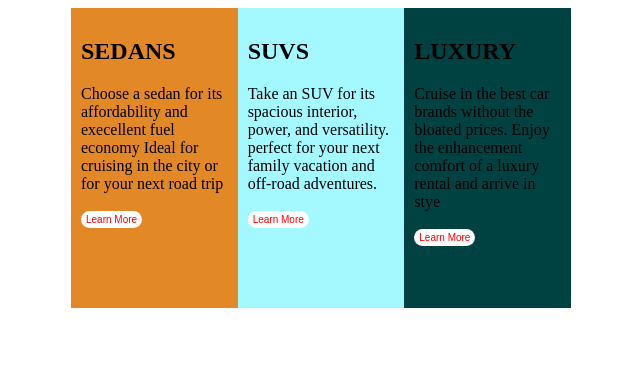
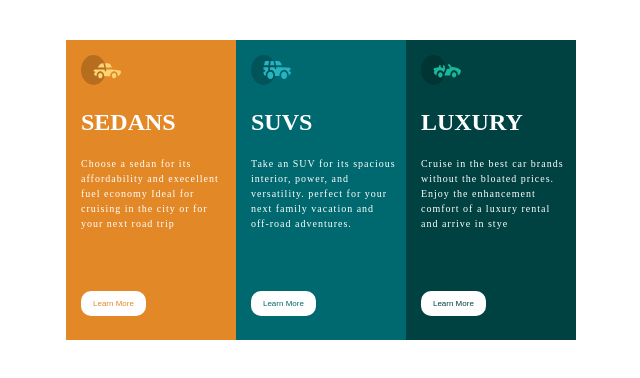
Before and after one commit to NkenfaB/NkenfaB.github.io, a plain HTML site: page index.html in a window 1280 px wide. Shown: the whole page, without its empty margins (319-959 px from the left). Drawn offline with Linux system fonts and the light colour scheme.

Commit message:
complete

```diff
--- a/index.html
+++ b/index.html
@@ -10,25 +10,32 @@
 <body>
     <div class="row">
         <div class="column" style="background-color: #e38826;">
-          <h2>SEDANS</h2>
+
+            <img src="images/icon-sedans.svg" alt="Sedan" width="40" height="30">
+
+          <h2 style="color: #fff;">SEDANS</h2>
           <p>Choose a sedan for its affordability and execellent fuel economy
             Ideal for cruising in the city or for your next road trip
           </p>
-          <button>Learn More</button>
+          <button style="color:#e38826;">Learn More</button>
         </div>
-        <div class="column" style="background-color: #a3f9ff;">
-          <h2>SUVS</h2>
+        <div class="column" style="background-color: #006970;">
+
+            <img src="images/icon-suvs.svg" alt="Sedan" width="40" height="30">
+          <h2 style="color: #fff;">SUVS</h2>
           <p>Take an SUV for its spacious interior, power, and versatility.
             perfect for your next family vacation and off-road adventures.
           </p>
-          <button>Learn More</button>
+          <button style="color:#006970;">Learn More</button>
         </div>
         <div class="column" style="background-color: #004241;">
-          <h2>LUXURY</h2>
+
+            <img src="images/icon-luxury.svg" alt="Sedan" width="40" height="30">
+          <h2 style="color: #fff;">LUXURY</h2>
           <p>Cruise in the best car brands without the bloated prices.
             Enjoy the enhancement comfort of a luxury rental and arrive in stye
           </p>
-          <button>Learn More</button>
+          <button style="color:#004241;">Learn More</button>
         </div>
       </div>
 </body>
--- a/style.css
+++ b/style.css
@@ -2,17 +2,32 @@
   box-sizing: border-box;
 }
 
+img {
+  border-radius: 8px;
+}
+
+p
+{
+  font-size: 10px;
+  color: #fff;
+  font-weight: 400;
+  font-family: Lexend Deca;
+  letter-spacing: 1px;
+  line-height: 15px;
+}
+
 .row{
-  width: 500px;
+  width: 510px;
   height: 300px;
   margin: auto;
+  margin-top: 40px;
 }
 
 /* Create three equal columns that floats next to each other */
 .column {
   float: left;
   width: 33.33%;
-  padding: 10px;
+  padding: 15px 10px 10px 15px;
   height: 300px; /* Should be removed. Only for demonstration */
 }
 
@@ -22,15 +37,47 @@
   display: table;
   clear: both;
 }
+.column {
+  float: left;
+  width: 33.33%;
+  padding: 15px 10px 10px 15px;
+  height: 300px; /* Should be removed. Only for demonstration */
+}
 
 button{
   background-color: #fff;
   border: none;
   border-radius: 10px;
-  color: red;
-  padding: 3px 5px;
+  padding: 8px 12px;
   text-align: center;
   text-decoration: none;
   display: inline-block;
-  font-size: 10px;
+  font-size: 8px;
+  margin-top: 50px;
 }
+
+
+@media screen and (max-width: 375px) {
+  .row {
+    float: none;
+    width: 100%;
+    height: 110%;
+  }
+  .column {
+    float: left;
+    width: 50.33%;
+    padding: 15px 10px 10px 15px;
+    height: 330px; /* Should be removed. Only for demonstration */
+  }
+  button{
+    background-color: #fff;
+    border: none;
+    border-radius: 10px;
+    padding: 8px 12px;
+    text-align: center;
+    text-decoration: none;
+    display: inline-block;
+    font-size: 8px;
+    margin-top: 15px;
+  }
+}
```
Also changed, not shown: images/favicon-32x32.png (added), images/icon-luxury.svg (added), images/icon-sedans.svg (added), images/icon-suvs.svg (added).
